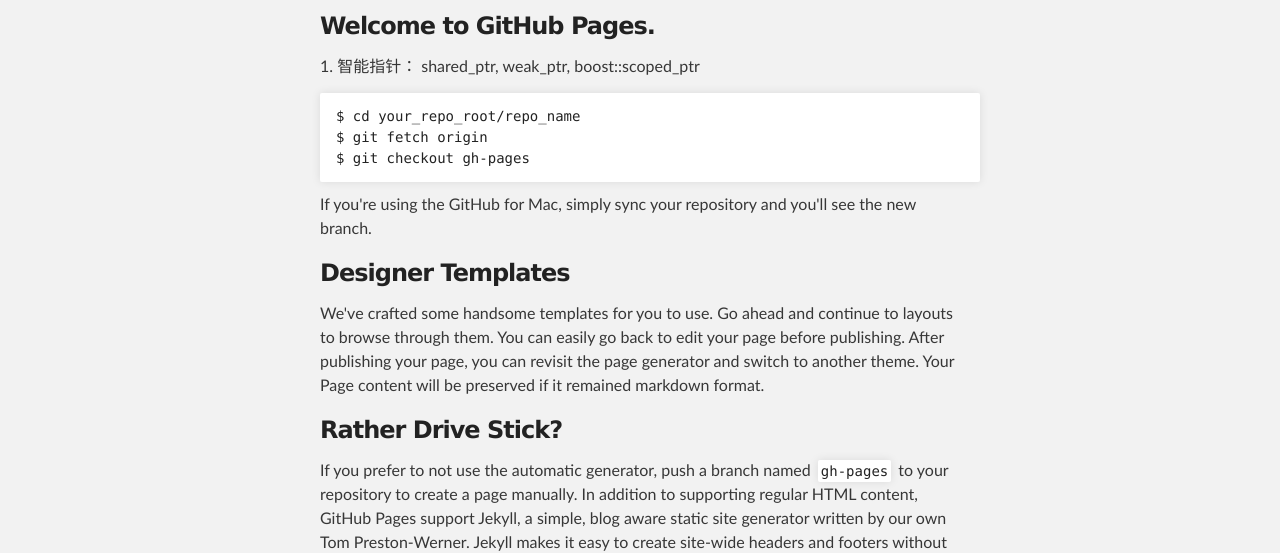
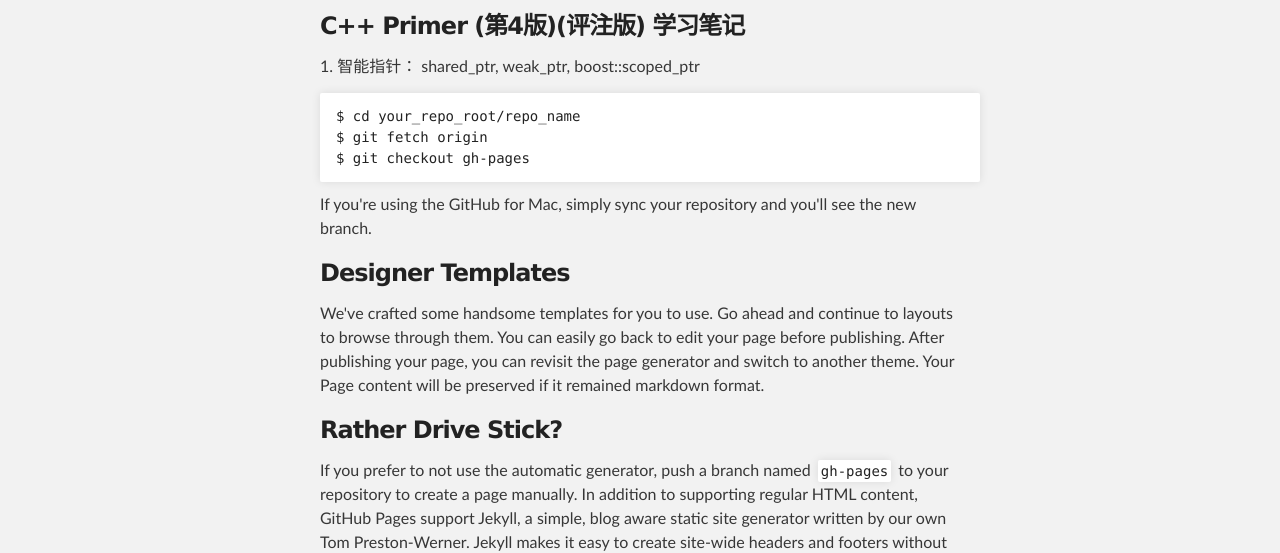
Before and after one commit to WingController/ProgramNotes, a plain HTML site: page index.html in a window 1280 px wide. Shown: the part 252-805 px from the top of the page. Drawn offline with Linux system fonts and the light colour scheme.

Commit message:
update
C++ primer

```diff
--- a/index.html
+++ b/index.html
@@ -32,7 +32,7 @@
     <div id="main_content_wrap" class="outer">
       <section id="main_content" class="inner">
         <h3>
-<a id="C++-Primer-(第4版)(评注版)-学习笔记" class="anchor" href="#C++-Primer-(第4版)(评注版)-学习笔记" aria-hidden="true"><span class="octicon octicon-link"></span></a>Welcome to GitHub Pages.</h3>
+<a id="C++-Primer4" class="anchor" href="#C++-Primer4" aria-hidden="true"><span class="octicon octicon-link"></span></a>C++ Primer (第4版)(评注版) 学习笔记</h3>
 
 <p>
   1. 智能指针：
```
